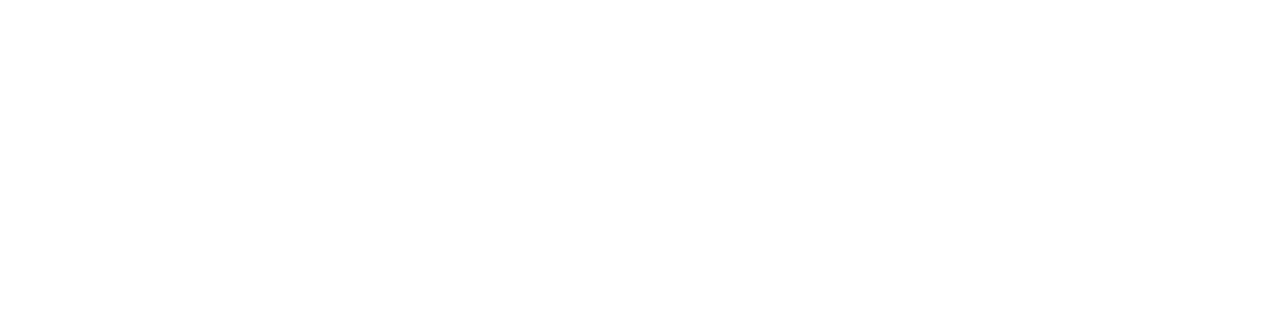
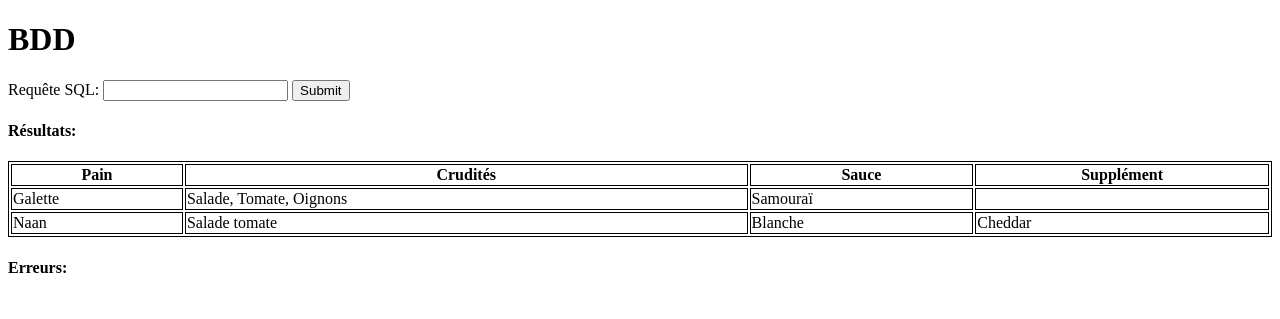
Before and after one commit to Duc12LaLaitue/S1_syst-me-info, a plain HTML site: page index.html in a window 1280 px wide. Drawn offline with Linux system fonts and the light colour scheme.

Commit message:
Add files via upload

```diff
--- a/index.html
+++ b/index.html
@@ -4,9 +4,66 @@
     <meta charset="UTF-8">
     <meta http-equiv="X-UA-Compatible" content="IE=edge">
     <meta name="viewport" content="width=device-width, initial-scale=1.0">
-    <title>Document</title>
+    <title>Projet L1 - ISI</title>
+
+
+    <script src="js/gestionFormulaire.js" defer></script>
+    <style src="css/style.css"></style>
 </head>
 <body>
+    <h1>BDD</h1>
+    <!-- En utilisant : https://www.w3schools.com/html/html_forms.asp -->
+    <!--
+    On peut créer un formulaire minimaliste pour éxecuter des requêtes SQL.
+    Pour votre formulaire, imaginez au minimum trois requêtes de type « select » que l'on puisse
+adresser à la base de données, exemple:
+    + SELECT name FROM products
+    + SELECT ...
+    + SELECT ...
+    -->
 
+    <!-- En observant le fichier js/gestionFormaulaire.js on peut constater que:
+        + le formulaire doit avoir pour classe "formulairePourBDEtudiant" et pour nom "formulaire"?
+        + la zone de texte pour nom "requete"
+        + on doit avoir un conteneur avec pour classe "affichageDesErreurs"
+        + on doit avoir un conteneur avec pour classe "affichageBD" dans lequel on aura une balise table vide
+    -->
+    <form action="" method="" name="..." class="...">
+        <label for="textbox_input">Requête SQL:</label>
+        <input id="textbox_input" type="text" name="..." value="">
+        <input type="submit">
+    </form>
+    <article class="..." style ="border:1px">
+        <style>
+            table, th, td {
+              border:1px solid black;
+            }
+        </style>
+        <h4>Résultats:</h4>
+        <table style="width:100%">
+            <tr>
+              <th>Pain</th>
+              <th>Crudités</th>
+              <th>Sauce</th>
+              <th>Supplément</th>
+            </tr>
+            <tr>
+              <td>Galette</td>
+              <td>Salade, Tomate, Oignons</td>
+              <td>Samouraï</td>
+              <td></td>
+            </tr>
+            <tr>
+              <td>Naan</td>
+              <td>Salade tomate</td>
+              <td>Blanche</td>
+              <td>Cheddar</td>
+            </tr>
+          </table>
+    </article>
+    <article class="...">
+        <h4>Erreurs:</h4><br>
+
+    </article>
 </body>
 </html>
```
